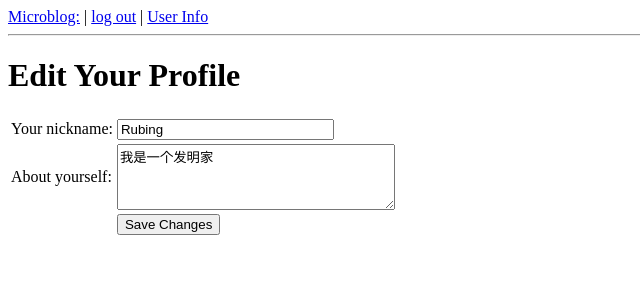
After one commit to zrubing/flaskMIcroblog, a Flask app: page /edit in a window 1280 px wide. The commit adds this page. Shown: the top 300 px of the page, without its empty margins (0-640 px from the left). Run offline with Flask 2, Linux system fonts and the light colour scheme; a user stored in the database is signed in; data comes from the database, SQL or seed files in the repository; both versions use the stored data as it was after the commit.

Commit message:
用户额外信息

```diff
--- a/app/forms.py
+++ b/app/forms.py
@@ -1,7 +1,10 @@
 from flask_wtf import FlaskForm
-from wtforms import StringField,BooleanField
-from wtforms.validators import DataRequired
+from wtforms import StringField,BooleanField,TextAreaField
+from wtforms.validators import DataRequired,Length
 
 class LoginForm(FlaskForm):
     openid=StringField('openid',validators=[DataRequired()])
     rememberme=BooleanField('rememberme',default=False)
+class EditForm(FlaskForm):
+    nickname=StringField('nickname',validators=[DataRequired()])
+    about_me=TextAreaField('about_me',validators=[Length(min=0,max=140)])
--- a/app/models.py
+++ b/app/models.py
@@ -5,6 +5,10 @@ class User(db.Model):
     nickname=db.Column(db.String(64),index=True,unique=True)
     email=db.Column(db.String(120),index=True,unique=True)
     posts=db.relationship('Post',backref='author',lazy='dynamic')
+
+    about_me=db.Column(db.String(140))
+    last_seen=db.Column(db.DateTime)
+
 
     def __repr__(self):
         return '<User %r>' % (self.nickname)
--- /dev/null
+++ b/app/templates/edit.html
@@ -0,0 +1,23 @@
+<!-- extend base layout -->
+{% extends "base.html" %}
+
+{% block content %}
+<h1>Edit Your Profile</h1>
+<form action="" method="post" name="edit">
+    {{form.hidden_tag()}}
+    <table>
+        <tr>
+            <td>Your nickname:</td>
+            <td>{{form.nickname(size = 24)}}</td>
+        </tr>
+        <tr>
+            <td>About yourself:</td>
+            <td>{{form.about_me(cols = 32, rows = 4)}}</td>
+        </tr>
+        <tr>
+            <td></td>
+            <td><input type="submit" value="Save Changes"></td>
+        </tr>
+    </table>
+</form>
+{% endblock %}
--- a/app/views.py
+++ b/app/views.py
@@ -1,8 +1,9 @@
 from app import app,lm,db,oid
 from flask import render_template,flash,redirect,session,url_for,request,g
-from .forms import LoginForm
+from .forms import LoginForm,EditForm
 from flask_login import login_user,logout_user,current_user,login_required
 from .models import User
+from datetime import datetime
 
 
 @app.route("/")
@@ -64,6 +65,10 @@ def after_login(resp):
 @app.before_request
 def before_request():
     g.user=current_user
+    if g.user.is_authenticated:
+        g.user.last_seen=datetime.utcnow()
+        db.session.add(g.user)
+        db.session.commit()
 
 @app.route('/logout')
 def logout():
@@ -86,3 +91,19 @@ def user(nickname):
         }
     ]
     return render_template('user.html',user=user,posts=posts)
+
+@app.route('/edit',methods=['GET','POST'])
+@login_required
+def edit():
+    form=EditForm()
+    if form.validate_on_submit():
+        g.user.nickname = form.nickname.data
+        g.user.about_me = form.about_me.data
+        db.session.add(g.user)
+        db.session.commit()
+        flash('Your changes have been saved.')
+        return redirect(url_for('edit'))
+    else:
+        form.nickname.data = g.user.nickname
+        form.about_me.data = g.user.about_me
+    return render_template('edit.html', form=form)
```
Also changed, not shown: app/templates/user.html (+6 -2 lines), db_repository/versions/003_migration.py (added, +31 -0 lines), app.db.
